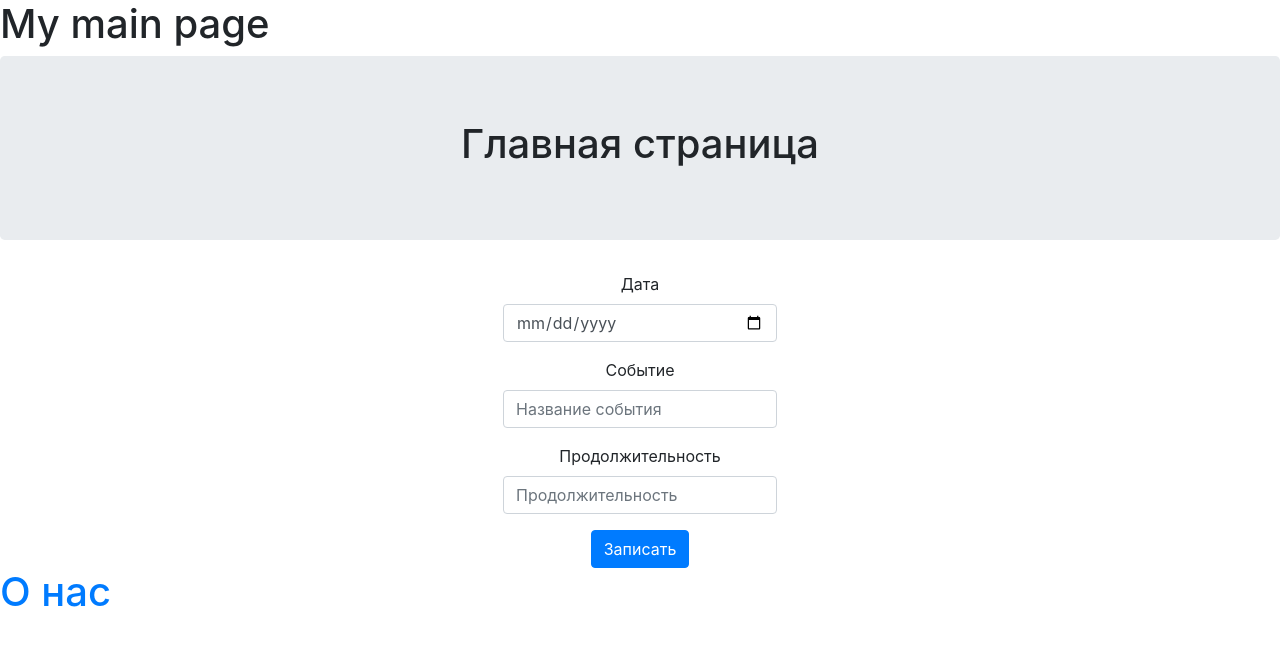
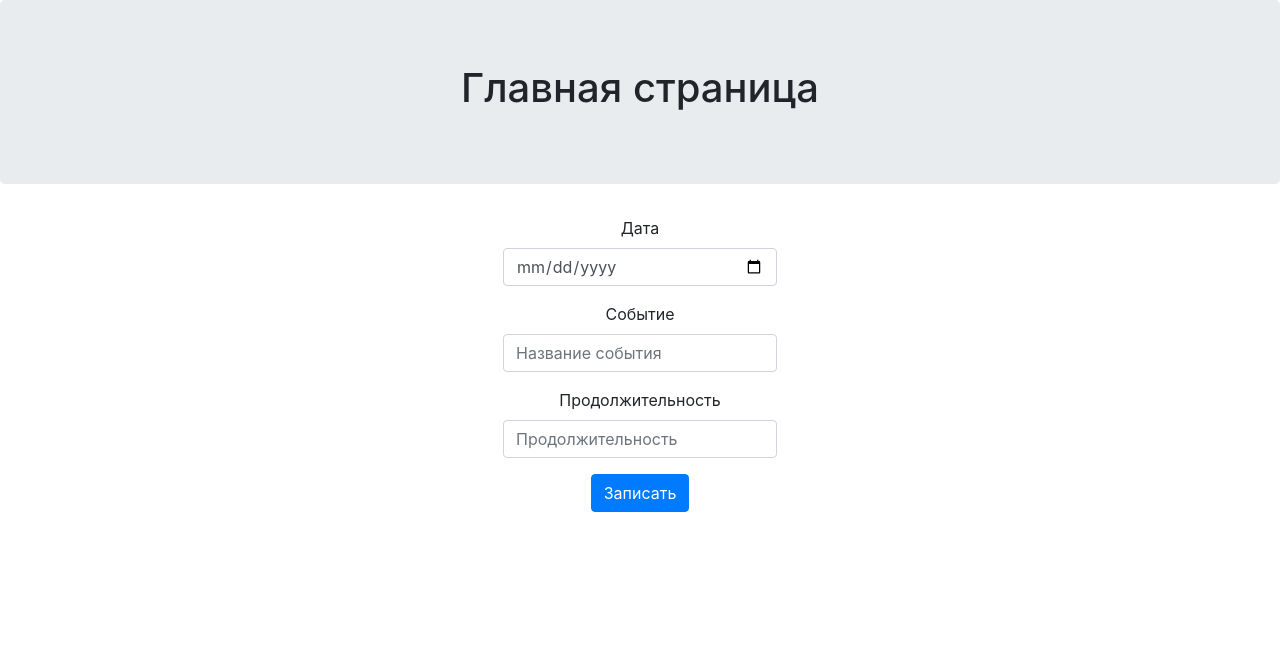
Before and after one commit to olegflk/staticweb, a Flask app: page / in a window 1280 px wide. Shown: the top 646 px of the page. Run offline with Flask 3, Linux system fonts and the light colour scheme; some libraries are stand-ins or nearby versions.

Commit message:
Начало работы с сайтом Подключил Bootstrap

```diff
--- a/templates/index.html
+++ b/templates/index.html
@@ -1,7 +1,6 @@
 {% extends 'bootstrap/base.html' %}
 {% block title %}Main page{% endblock %}
 {% block content %}
-<h1>My main page</h1>
    {{super()}}
    <div class="container text-center">
        <form class="d-inline-block" style="max-width: 33%;">
@@ -20,5 +19,4 @@
            <button type="submit" class="btn btn-primary">Записать</button>
        </form>
    </div>
-<h1><a href="/about">О нас</a></h1>
 {% endblock %}
```
Also changed, not shown: main.py (line endings or trailing spaces).
